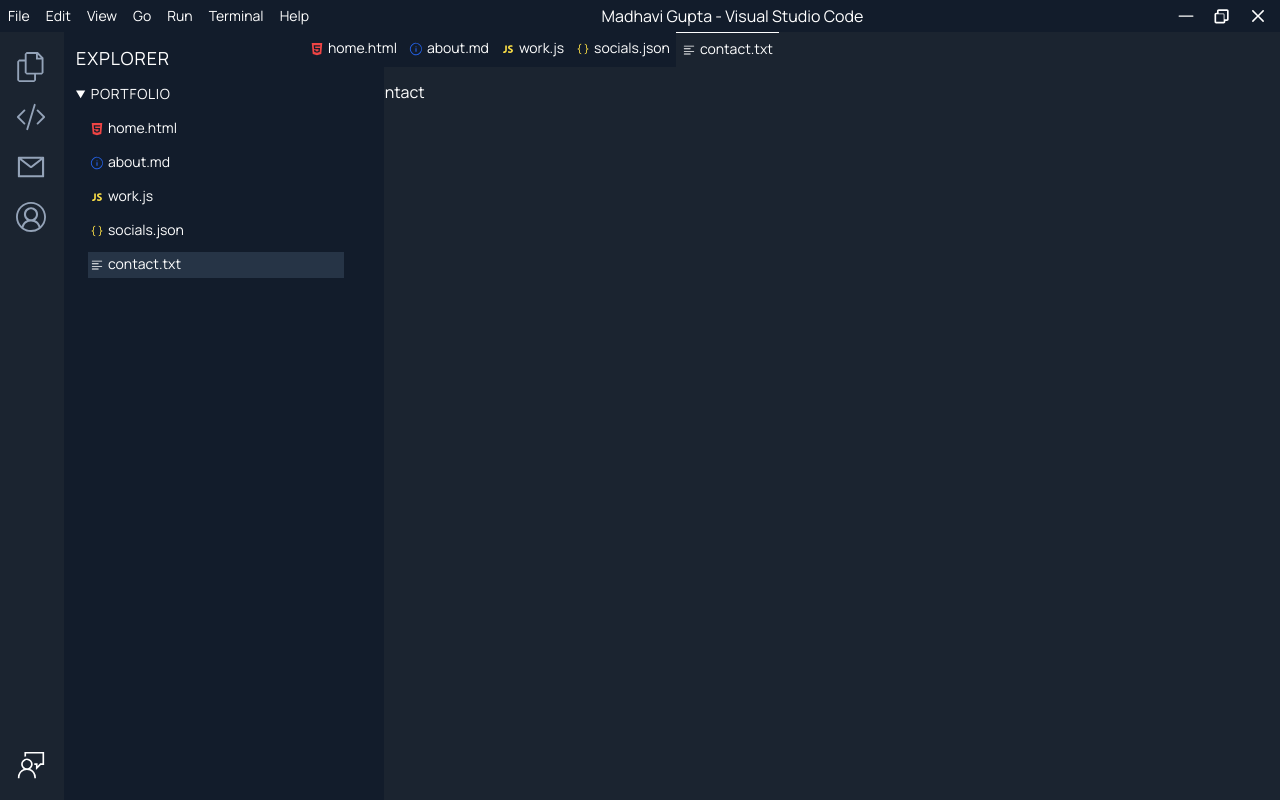
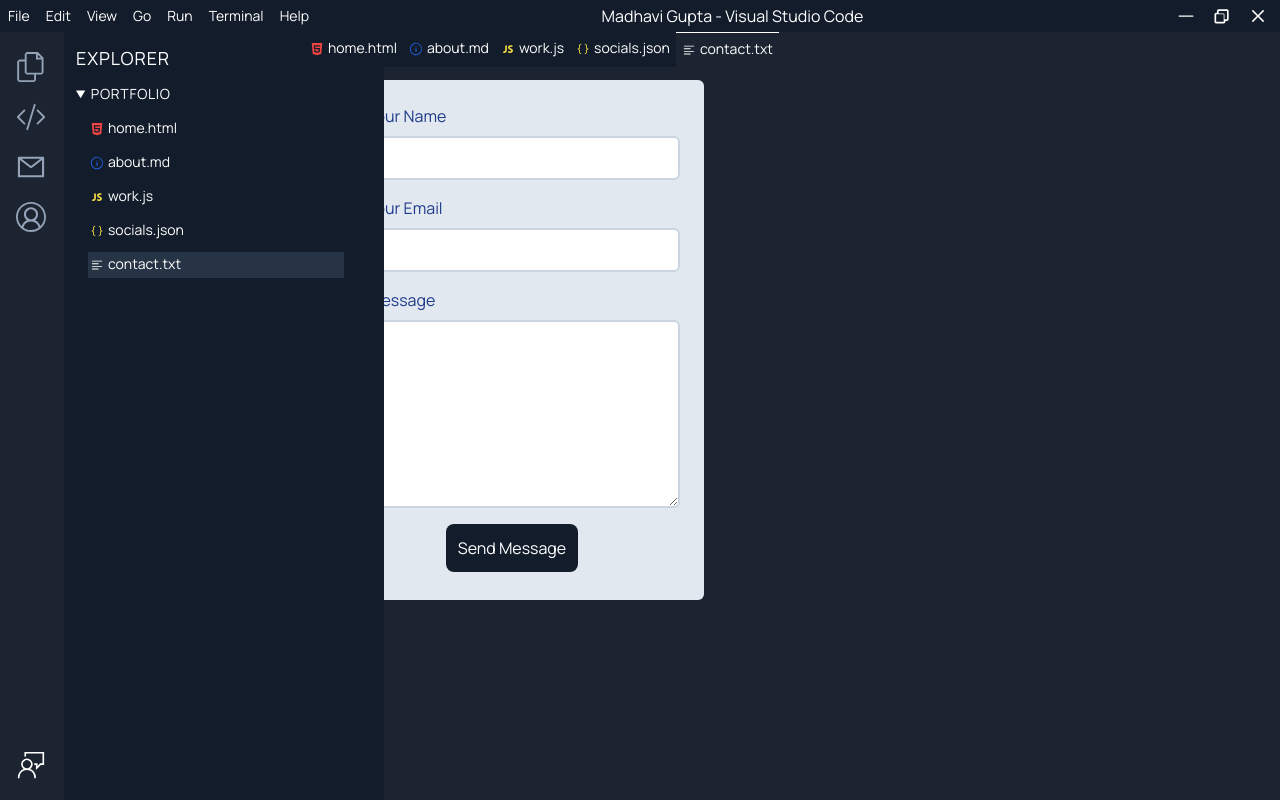
Before and after one commit to MadhaviGupta/portfolio-vsc, a Next.js app: page / in a window 1280 px wide. Both pictures are taken after a click on the icon 31 px from the left and 765 px from the top of the page. Built offline with nearby package versions, Linux system fonts and the light colour scheme.

Commit message:
contact form done

```diff
--- a/src/app/components/hero/contact.js
+++ b/src/app/components/hero/contact.js
@@ -1,7 +1,52 @@
+import { AiOutlineUser, AiOutlineMail, AiOutlineMessage } from "react-icons/ai";
 export default function Contact() {
   return (
     <div className="pl-80 pt-20">
-        <div>this is contact</div>
+      <div className="flex justify-center">
+        <form
+          action="https://getform.io/f/b5fb0d9b-5cdd-4b28-8fed-7d9dd0d5f188"
+          method="POST"
+          className="bg-slate-200 px-6 py-4 rounded-md w-96 text-blue-900"
+        >
+          <div className="flex flex-col">
+            <label htmlFor="name" className="flex my-2">
+              <AiOutlineUser className="m-1" />
+              Your Name
+            </label>
+            <input
+              type="text"
+              name="name"
+              className="rounded-md p-2 mb-2 w-full border-2 border-slate-300 bg-white focus:border-blue-900"
+            />
+            <label htmlFor="name" className="flex my-2">
+              <AiOutlineMail className="m-1" />
+              Your Email
+            </label>
+            <input
+              type="email"
+              name="email"
+              className="rounded-md p-2 mb-2 border-2 border-slate-300 bg-white "
+            />
+            <label htmlFor="name" className="flex my-2">
+              <AiOutlineMessage className="m-1" />
+              Message
+            </label>
+            <textarea
+              rows={7}
+              name="message"
+              className="rounded-md p-2 mb-1 border-2 border-slate-300 bg-white"
+            />
+          </div>
+          <div className="flex justify-center m-3">
+            <button
+              type="submit"
+              className="bg-[#121c2b] p-3 rounded-lg text-white hover:text-slate-300 hover:shadow-md hover:shadow-slate-500 transition-all duration-500 ease-in-out"
+            >
+              Send Message
+            </button>
+          </div>
+        </form>
       </div>
+    </div>
   );
 }
--- a/src/app/components/hero/home.js
+++ b/src/app/components/hero/home.js
@@ -1,6 +1,6 @@
 import Image from "next/image";
 import Typewriter from "typewriter-effect";
-import main from "../../../public/main.png";
+import main from "../../../../public/images/main.png";
 import { BsArrowUpRight } from "react-icons/bs";
 export default function Home(props) {
   return (
```
Also changed, not shown: src/app/components/hero/about.js (+5 -5 lines).
